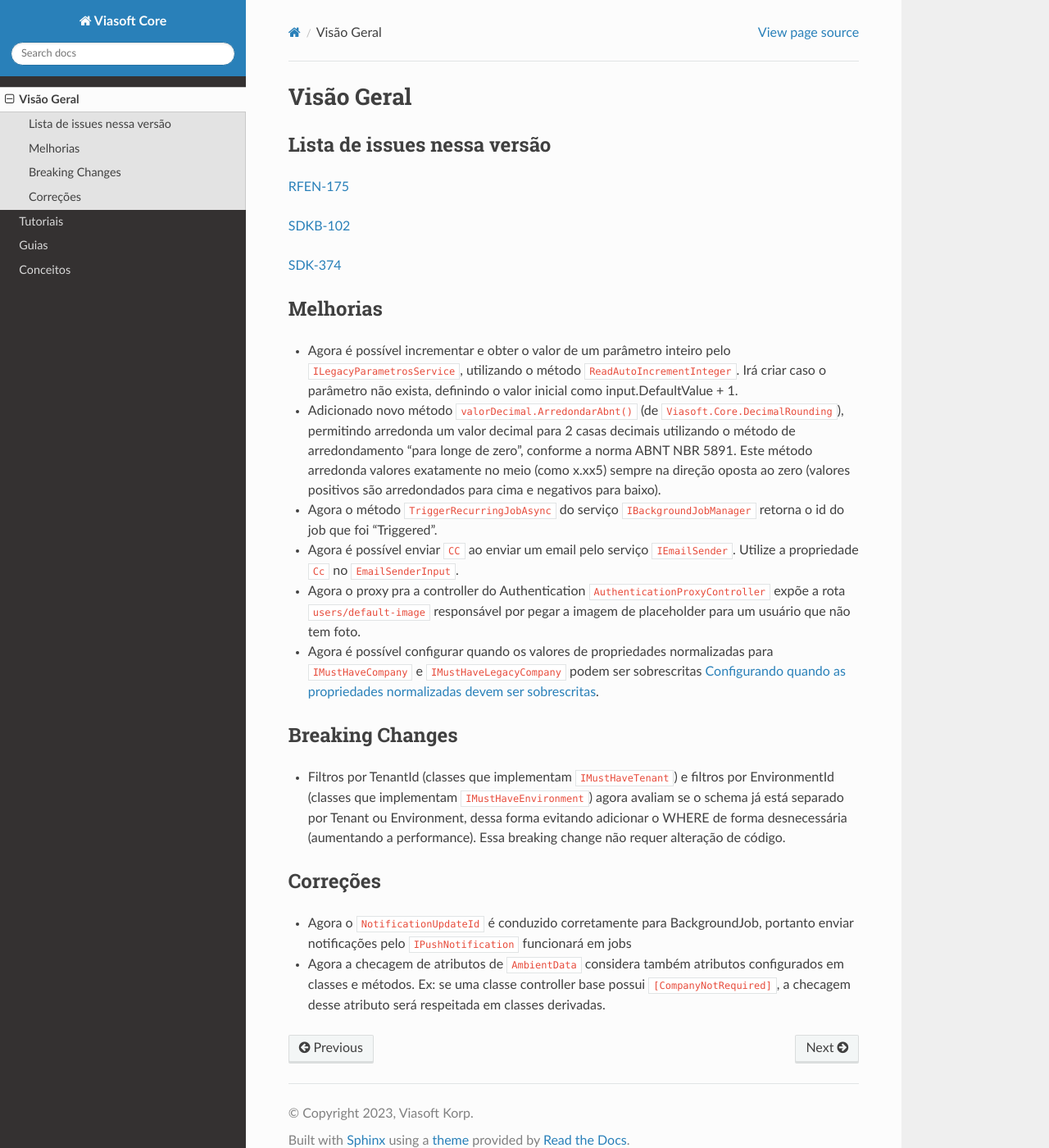
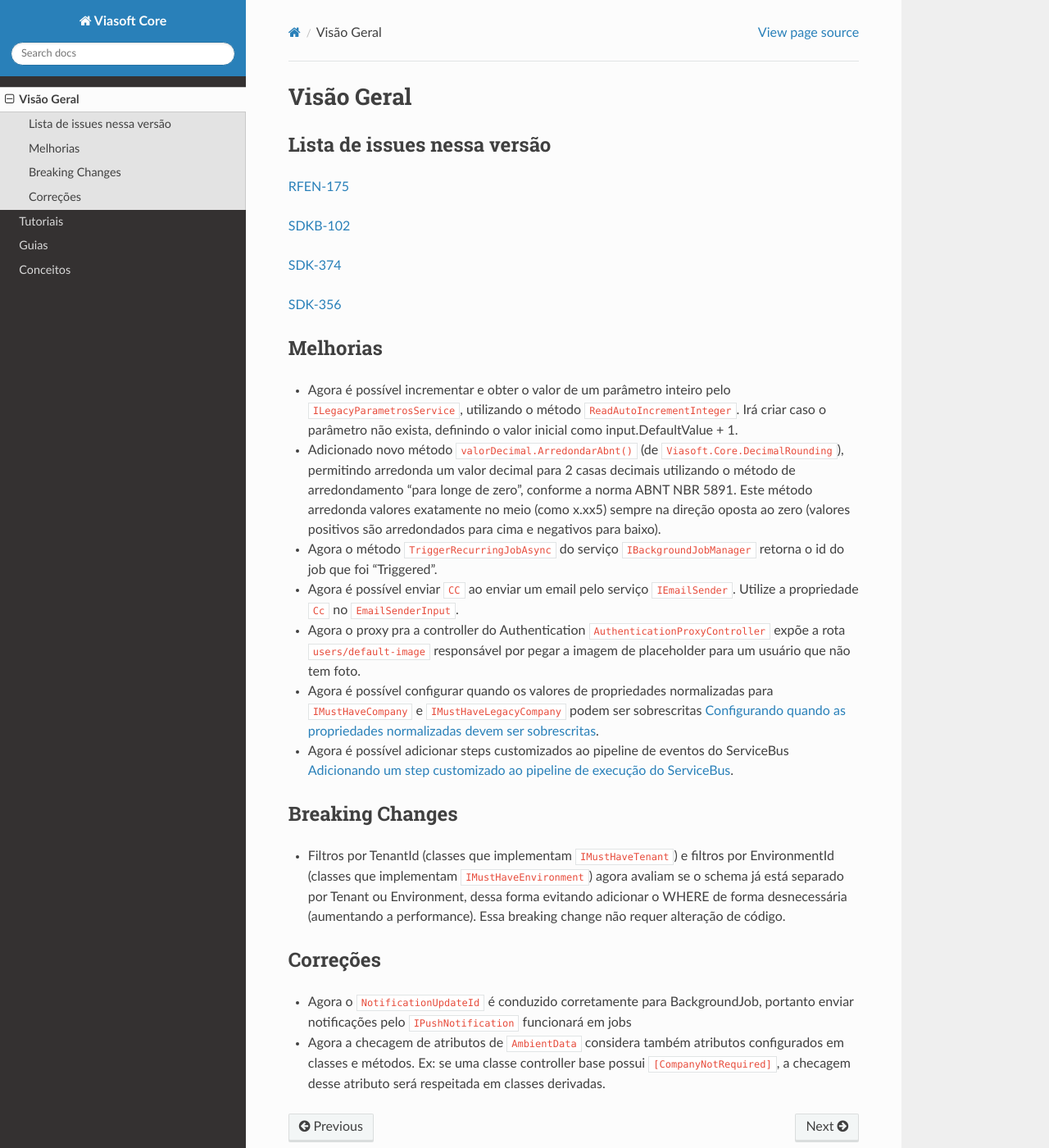
Before and after one commit to viasoftkorp/viasoft-core-docs, a Sphinx documentation site: the page built from docs/source/visao_geral.rst, in a window 1280 px wide and 1400 px high. Shown: the whole window at 82% size. Built offline with Sphinx 7.4.7 and the Read the Docs theme 3.1.0, drawn with Linux system fonts in a browser that asks for light colours.

Commit message:
SDK-356 adiciona linha em Melhorias

```diff
--- a/docs/source/guias.rst
+++ b/docs/source/guias.rst
@@ -278,6 +278,8 @@ Para utilizar o serializdor ``System.Text.JSON.JsonSerializer`` utilize o métod
         return result;
     }
 
+.. _adicionando-step-pipeline-servicebus:
+
 Adicionando um step customizado ao pipeline de execução do ServiceBus
 ---------------------------------------------------------------------
 
--- a/docs/source/visao_geral.rst
+++ b/docs/source/visao_geral.rst
@@ -10,9 +10,12 @@ SDKB-102_
 
 SDK-374_
 
+SDK-356_
+
 .. _RFEN-175: https://portal.korp.com.br/projetos/c2fe24bf-5393-742e-e371-237e95e9b08f/lista?identificador=RFEN-175
 .. _SDKB-102: https://portal.korp.com.br/projetos/935791cf-dbfc-6432-00ce-8a691531e47f/lista?identificador=SDKB-102
 .. _SDK-374: https://portal.korp.com.br/projetos/17e7c0ff-587f-363e-4791-8b5ca6ffb9ac/lista?identificador=SDK-374
+.. _SDK-356: https://portal.korp.com.br/projetos/17e7c0ff-587f-363e-4791-8b5ca6ffb9ac/lista?identificador=SDK-356
 
 Melhorias
 ---------
@@ -23,6 +26,7 @@ Melhorias
 * Agora é possível enviar ``CC`` ao enviar um email pelo serviço ``IEmailSender``. Utilize a propriedade ``Cc`` no ``EmailSenderInput``.
 * Agora o proxy pra a controller do Authentication ``AuthenticationProxyController`` expõe a rota ``users/default-image`` responsável por pegar a imagem de placeholder para um usuário que não tem foto.
 * Agora é possível configurar quando os valores de propriedades normalizadas para ``IMustHaveCompany`` e ``IMustHaveLegacyCompany`` podem ser sobrescritas :ref:`configurando-override-property-normalizer`.
+* Agora é possível adicionar steps customizados ao pipeline de eventos do ServiceBus :ref:`adicionando-step-pipeline-servicebus`.
 
 Breaking Changes
 ----------------
```
